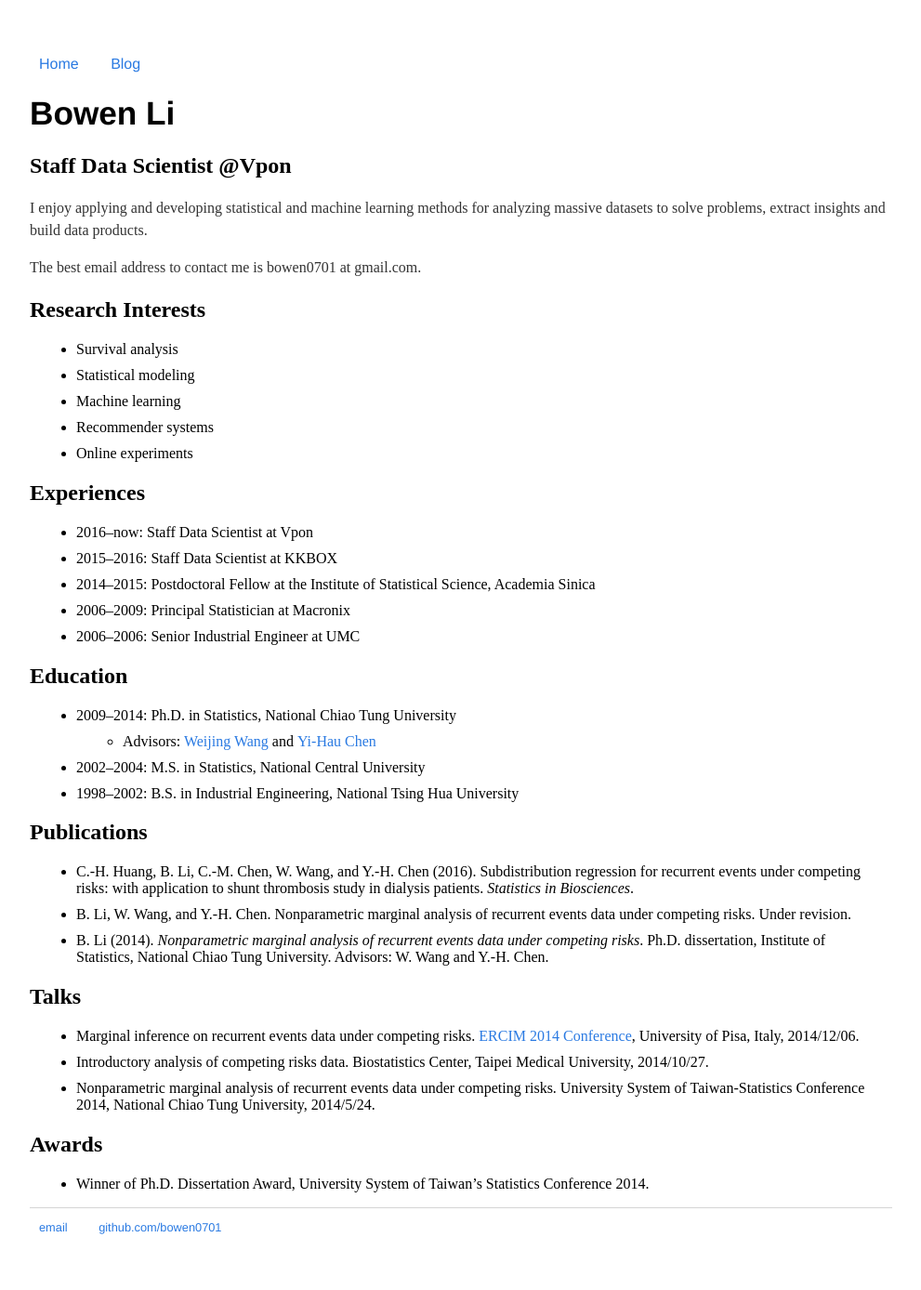
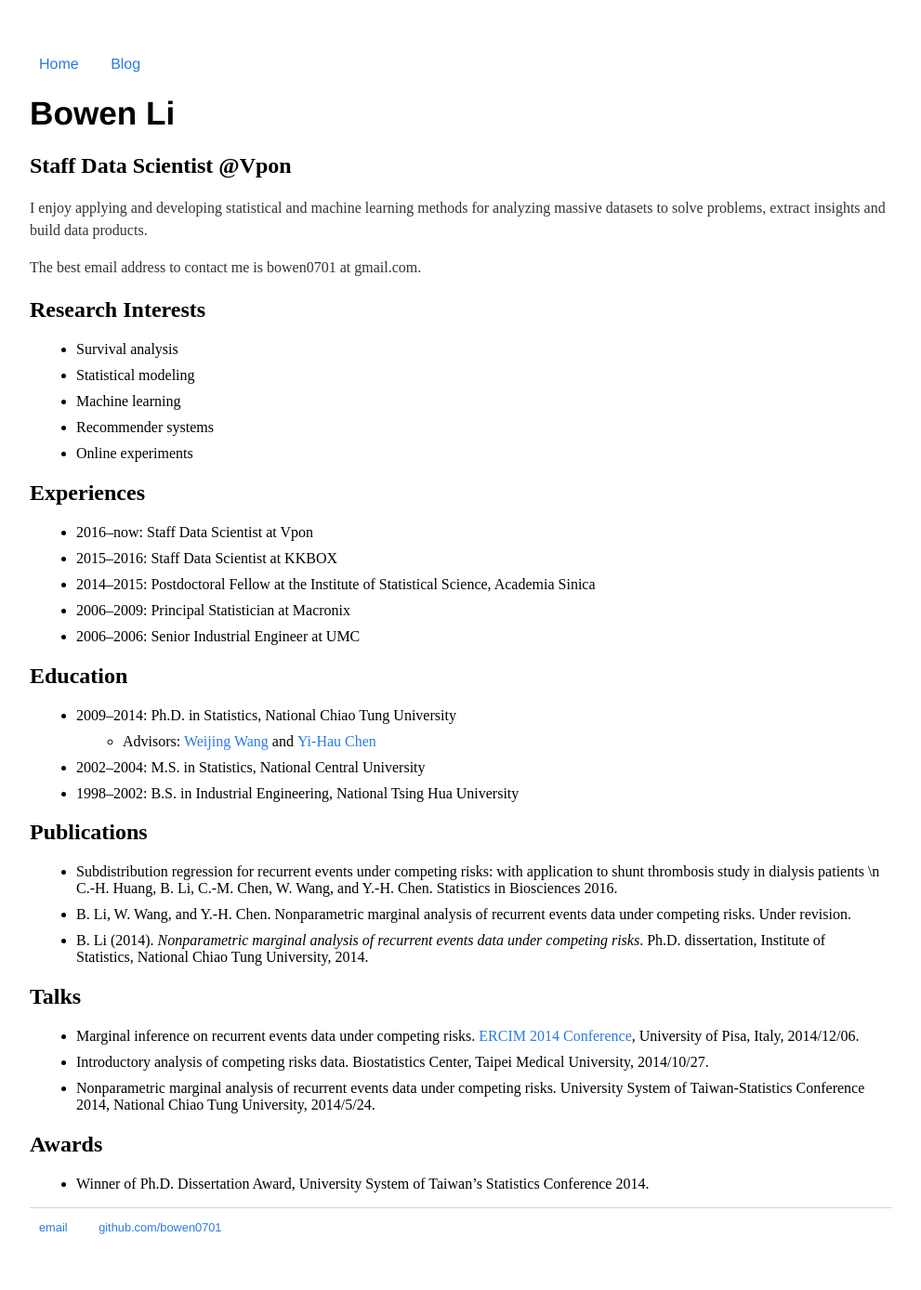
Before and after one commit to bowen0701/bowen0701.github.io, a Jekyll site: the page built from index.md, in a window 1280 px wide. Shown: the whole page at 93% size, without its empty margins (144-1135 px from the left). Built offline with Jekyll 4.4.1, drawn with Linux system fonts in a browser that asks for light colours.

Commit message:
Revise publications

```diff
--- a/index.md
+++ b/index.md
@@ -32,9 +32,9 @@ The best email address to contact me is bowen0701 at gmail.com.
 - 1998--2002: B.S. in Industrial Engineering, National Tsing Hua University
 
 ## Publications
-- C.-H. Huang, B. Li, C.-M. Chen, W. Wang, and Y.-H. Chen (2016). Subdistribution regression for recurrent events under competing risks: with application to shunt thrombosis study in dialysis patients. *Statistics in Biosciences*.
+- Subdistribution regression for recurrent events under competing risks: with application to shunt thrombosis study in dialysis patients \n C.-H. Huang, B. Li, C.-M. Chen, W. Wang, and Y.-H. Chen. Statistics in Biosciences 2016.
 - B. Li, W. Wang, and Y.-H. Chen. Nonparametric marginal analysis of recurrent events data under competing risks. Under revision.
-- B. Li (2014). *Nonparametric marginal analysis of recurrent events data under competing risks*. Ph.D. dissertation, Institute of Statistics, National Chiao Tung University. Advisors: W. Wang and Y.-H. Chen.
+- B. Li (2014). *Nonparametric marginal analysis of recurrent events data under competing risks*. Ph.D. dissertation, Institute of Statistics, National Chiao Tung University, 2014.
 
 ## Talks
 - Marginal inference on recurrent events data under competing risks. [ERCIM 2014 Conference](http://cmstatistics.org/ERCIM2014/index.php), University of Pisa, Italy, 2014/12/06.
```
